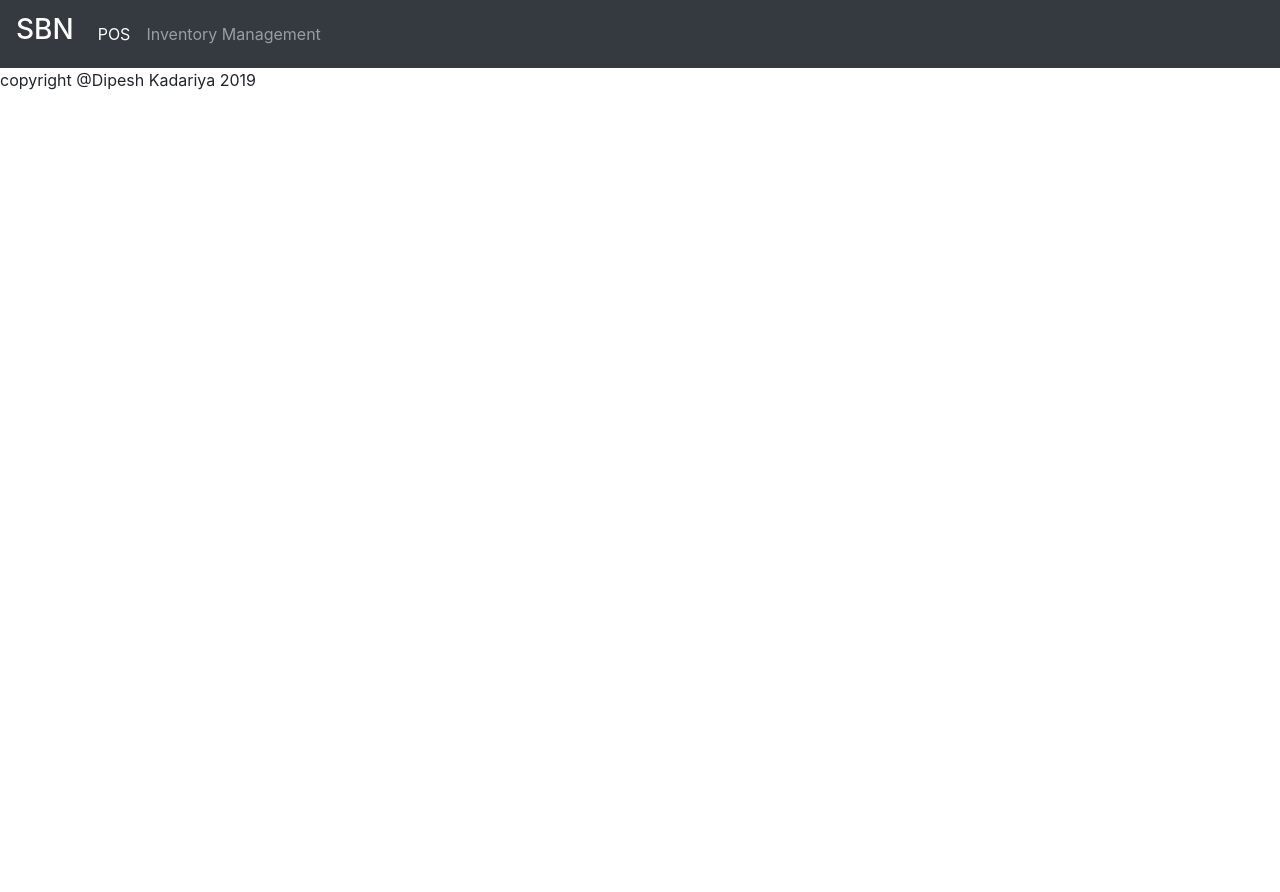
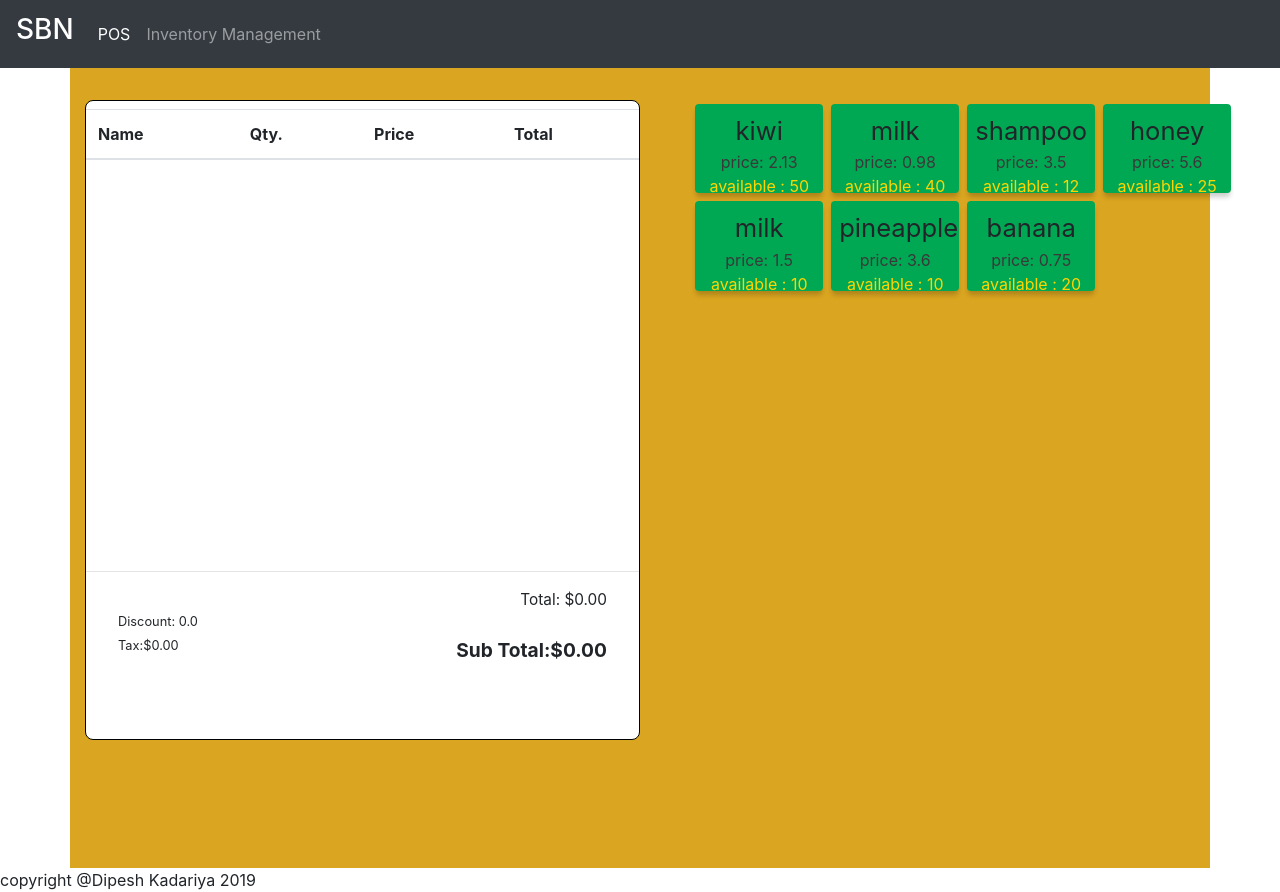
Before and after one commit to Dkadariya/SBN_pos_frontend, an Angular app: page /sale in a window 1280 px wide. Before the commit this address led to /. Before the commit the page ends 800 px from the top, so only its background shows below. Built offline with nearby package versions, Linux system fonts and the light colour scheme.

Commit message:
sale component with data binding and pipes

```diff
--- a/src/app/app.component.html
+++ b/src/app/app.component.html
@@ -9,7 +9,7 @@
         <a class="nav-link" [routerLink]="['home']">Home <span class="sr-only">(current)</span></a>
       </li> -->
       <li class="nav-item active">
-        <a class="nav-link" [routerLink]="['state']">POS</a>
+        <a class="nav-link" [routerLink]="['sale']">POS</a>
       </li>
       <li class="nav-item">
         <a class="nav-link" [routerLink]="['inventory']">Inventory Management</a>
--- a/src/app/app.module.ts
+++ b/src/app/app.module.ts
@@ -8,15 +8,18 @@ import { AppComponent } from './app.component';
 import { InventMgmtComponent } from './invent-mgmt/invent-mgmt.component';
 import { Routes, RouterModule } from '@angular/router';
 import { InventoryService } from './services/inventory.service';
+import { ListInventComponent } from './list-invent/list-invent.component';
 
 const appRoutes: Routes = [
   {path: 'inventory', component: InventMgmtComponent},
+  {path: 'sale', component: ListInventComponent},
   {path: '', redirectTo: '/home', pathMatch: 'full'}
 ]
 @NgModule({
   declarations: [
     AppComponent,
-    InventMgmtComponent
+    InventMgmtComponent,
+    ListInventComponent
   ],
   imports: [
     BrowserModule,
--- /dev/null
+++ b/src/app/list-invent/list-invent.component.css
@@ -0,0 +1,104 @@
+.container {
+  background-color: goldenrod;
+  height: 100vh;
+  width: 90vw;
+}
+.pos_grid {
+  /* background-color: rgb(179, 51, 51); */
+  table-layout: fixed;
+  width: 45%;
+  /* border:1px solid black; */
+  border-collapse: separate;
+  border-spacing: 5px 10px;
+  /* margin-top: 10px; */
+}
+
+.pos_grid td {
+  background-color: rgb(1, 168, 84);
+  padding: 10px;
+  vertical-align: middle;
+  text-align: center;
+  height: 9vw;
+  margin: 2px;
+  border: none;
+}
+.pos_grid td ::content {
+  position: relative;
+  color: #fff;
+  margin: auto;
+}
+
+.grid_title {
+  font-size: 2vw;
+}
+
+.grid_price {
+  color: rgb(57, 57, 57);
+}
+
+.grid_quant {
+  color: #fdd500;
+}
+.grid {
+  width: 50%;
+  float: right;
+  margin-top: 4vh;
+  margin-right: -4vw;
+}
+
+.grid_box {
+  width: 10vw;
+  height: 7vw;
+  padding: 1vh;
+  background-color: rgb(1, 168, 84);
+  text-align: center;
+  display: inline-block;
+  border-radius: 0.5vh;
+  margin: 0.5vh;
+  vertical-align: middle;
+  box-shadow: 0 5px 5px -1px rgba(0, 0, 0, 0.2);
+  cursor: pointer;
+}
+
+.grid_box:active {
+  background-color: rgb(27, 219, 123);
+  box-shadow: 0 0 5px -1px rgba(0, 0, 0, 0.6);
+}
+
+.console {
+  display: inline-block;
+  width: 50%;
+  height: 80%;
+  background-color: #fff;
+  border: solid 1px #000;
+  border-radius: 1vh;
+  margin-top: 4vh;
+  overflow: hidden;
+}
+.list_item{
+    height: 70%;
+    overflow-y: scroll;
+    margin-top: 1vh;
+}
+
+.itemize{
+    /* max-height: 1px; */
+    border-collapse: collapse;
+}
+
+#console-total{
+    float: right;
+    font-size: 1.2vw;
+    margin-right: 4vh;
+}
+#console-disc,#console-tax{
+    float: left;
+    font-size: 1vw;
+    margin-left: 4vh;
+}
+#console-sub{
+    float: right;
+    font-size: 1.5vw;
+    font-weight: bold;
+    margin-right: 4vh;
+}
--- /dev/null
+++ b/src/app/list-invent/list-invent.component.html
@@ -0,0 +1,71 @@
+<div class="container">
+    <!-- <table class="table pos_grid">
+        <tr>
+            <td><span class="grid_title">Apple</span> <br><span class="grid_price"> price: $2.5</span><br>
+                <span class="grid_quant">available : 30</span>
+            </td>
+            <td>Banana</td>
+            <td>Orange </td>
+            <td>Kiwi</td>
+        </tr>
+        <tr>
+                <td>Apple</td>
+                <td>Banana</td>
+                <td>Orange </td>
+                <td>Kiwi</td>
+            </tr>
+    </table> -->
+    <!-- <tr *ngFor="let city of weather">
+            <td>{{city.name}}</td>
+            <td>{{city.weather[0].description}}</td>
+            <td>{{city.wind.speed}}</td>
+            <td>{{city.main.temp}}<span>&#176;</span> -->
+
+<div class="console">
+    <div class="list_item">
+        <table class="table table-striped itemize">
+                <thead>
+                  <tr>
+                    <th scope="col">Name</th>
+                    <th scope="col">Qty.</th>
+                    <th scope="col">Price</th>
+                    <th scope="col">Total</th>
+                  </tr>
+                </thead>
+                <tbody>
+                  <tr *ngFor="let item of sell_items">
+                    <td>{{item.item}}</td>
+                    <td>{{item.quantity}}</td>
+                    <td>{{item.price}}</td>
+                    <td>{{item.price*item.quantity}}</td>
+                    </tr>
+                  <!-- </tr>
+                  <tr>
+                    <td>Mark</td>
+                    <td>Jacob</td>
+                    <td>Thornton</td>
+                    <td>@fat</td>
+                  </tr>
+                  <tr>
+                    <td>Mark</td>
+                    <td>Larry</td>
+                    <td>the Bird</td>
+                    <td>@twitter</td>
+                  </tr> -->
+                </tbody>
+              </table>
+            </div>
+            <hr>
+        <div id="console-total">Total: {{total|currency}}</div><br>
+        <div id="console-disc">Discount: 0.0 </div><br>
+        <div id="console-tax">Tax:{{total*0.075|currency}} </div>
+        <div id="console-sub">Sub Total:{{total+ (total*0.075)|currency}}  </div>
+</div>
+<div class="grid" >
+    <div class="grid_box" *ngFor="let item of items" (click)="appendItem(item.id,item.name,item.price)">
+            <span class="grid_title">{{item.name}}</span> <br><span class="grid_price"> price: {{item.price}}</span><br>
+            <span class="grid_quant">available : {{item.total_count}}</span>
+    </div>
+</div>
+
+</div>
--- /dev/null
+++ b/src/app/list-invent/list-invent.component.ts
@@ -0,0 +1,88 @@
+import { Component, OnInit } from '@angular/core';
+
+@Component({
+  selector: 'app-list-invent',
+  templateUrl: './list-invent.component.html',
+  styleUrls: ['./list-invent.component.css']
+})
+export class ListInventComponent implements OnInit {
+  sell_items = []
+  total = 0
+  items = [
+    {
+      "category": "Fruits",
+      "date_created": "Wed, 30 Oct 2019 18:31:00 GMT",
+      "id": 5522,
+      "name": "kiwi",
+      "price": 2.13,
+      "total_count": 50
+    },
+    {
+      "category": "Grocery",
+      "date_created": "Wed, 30 Oct 2019 21:00:00 GMT",
+      "id": 10249,
+      "name": "milk",
+      "price": 0.98,
+      "total_count": 40
+    },
+    {
+      "category": "Beauty",
+      "date_created": "Wed, 30 Oct 2019 21:01:00 GMT",
+      "id": 24082,
+      "name": "shampoo",
+      "price": 3.5,
+      "total_count": 12
+    },
+    {
+      "category": "Grocery",
+      "date_created": "Wed, 30 Oct 2019 21:01:00 GMT",
+      "id": 80864,
+      "name": "honey",
+      "price": 5.6,
+      "total_count": 25
+    },
+    {
+      "category": "Grocery",
+      "date_created": "Wed, 30 Oct 2019 18:31:00 GMT",
+      "id": 81555,
+      "name": "milk",
+      "price": 1.5,
+      "total_count": 10
+    },
+    {
+      "category": "Fruits",
+      "date_created": "Wed, 30 Oct 2019 21:00:00 GMT",
+      "id": 84369,
+      "name": "pineapple",
+      "price": 3.6,
+      "total_count": 10
+    },
+    {
+      "category": "Fruits",
+      "date_created": "Wed, 30 Oct 2019 21:00:00 GMT",
+      "id": 99263,
+      "name": "banana",
+      "price": 0.75,
+      "total_count": 20
+    }
+  ]
+  constructor() { }
+
+  ngOnInit() {
+  }
+
+  appendItem(id, item, price) {
+    let new_entry=true;
+    this.sell_items.forEach(element => {
+      if(element.id===id){
+        element.quantity+=1;
+        new_entry=false;
+      }
+    });
+    if (new_entry){
+      this.sell_items.push({ "id": id, "item": item, "price": price, "quantity": 1 });
+    }
+
+    this.total += price;
+  }
+}
```
Also changed, not shown: 1 other file (tests, documents, lock files or other folders).
